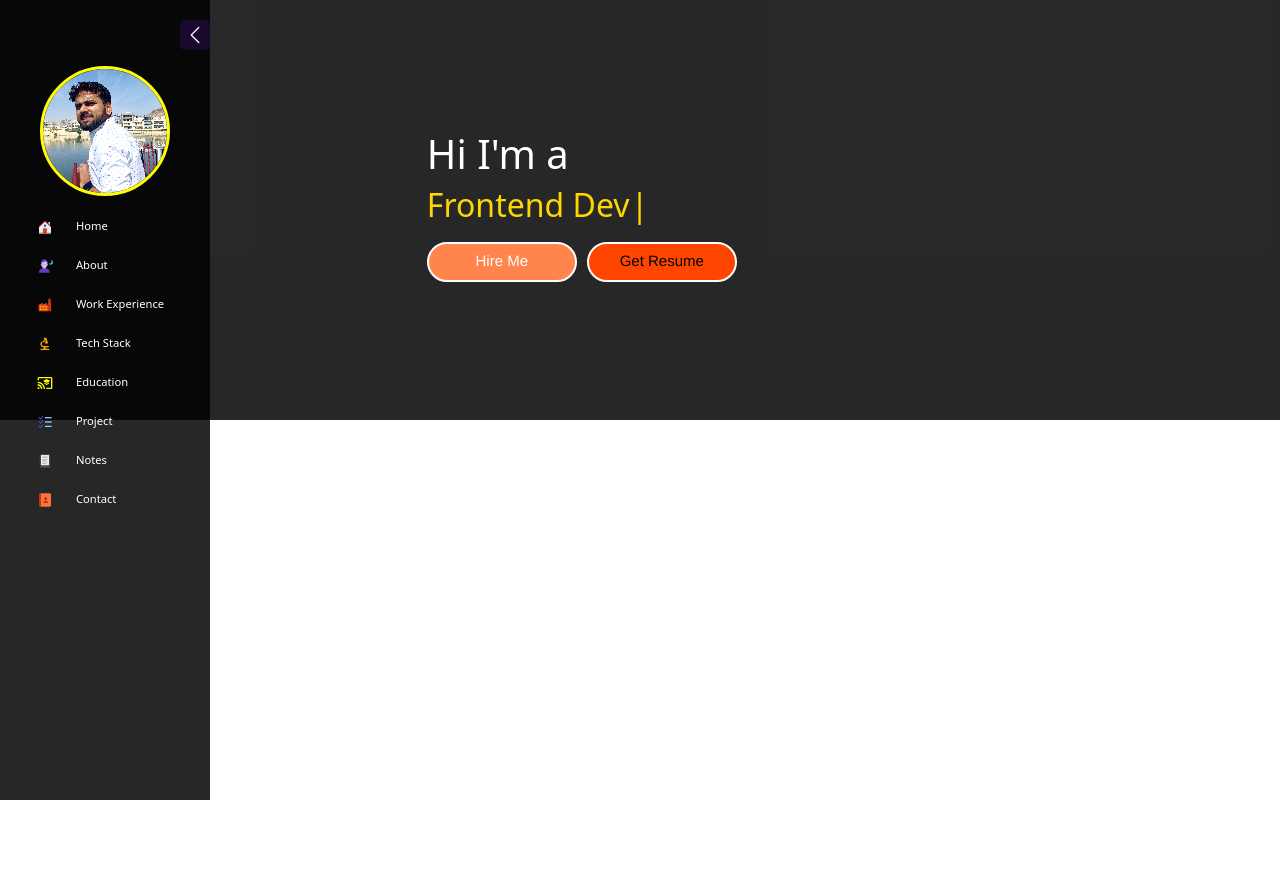
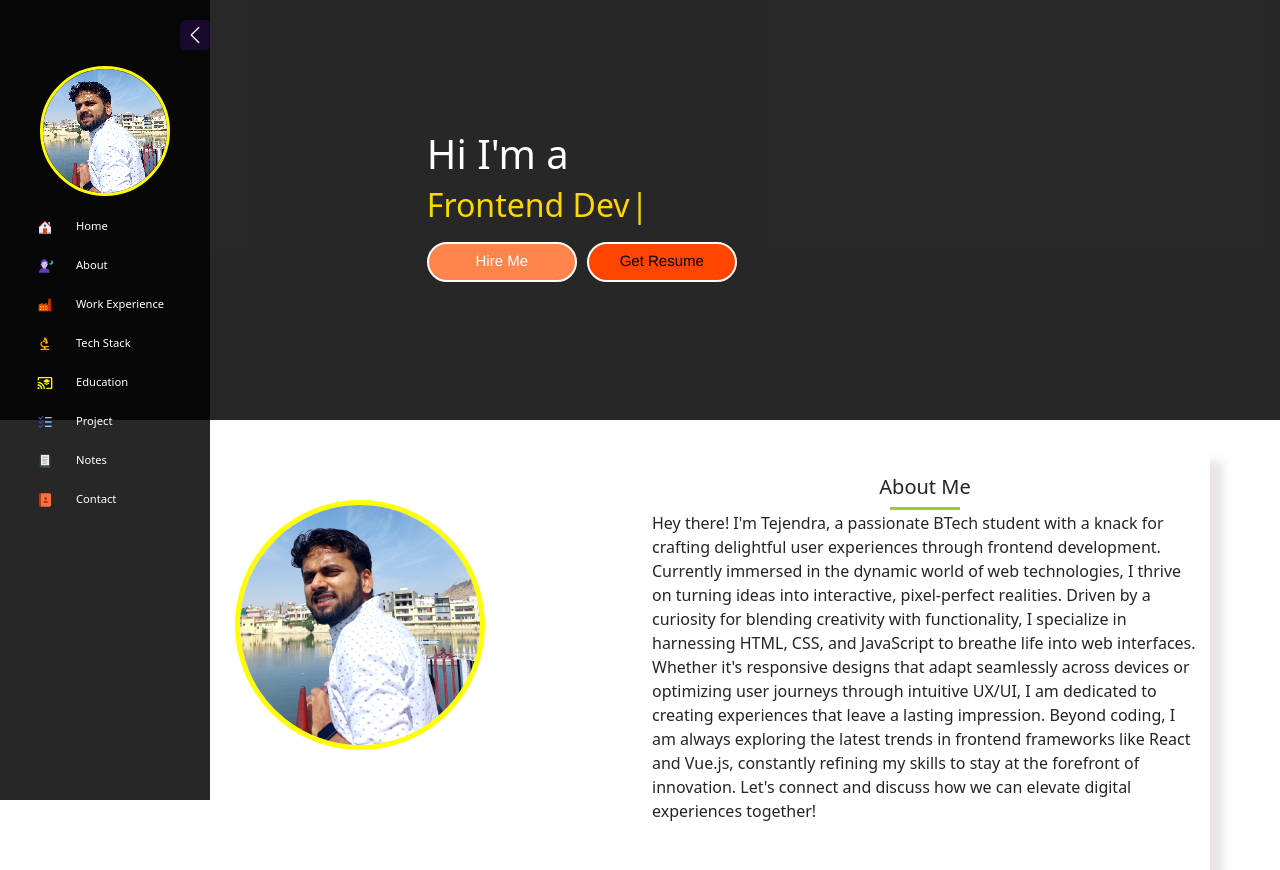
Before and after one commit to tejth/tejthPortfolio, a React (Vite) app: page / in a window 1280 px wide. Shown: the top 870 px of the page. Before the commit the page ends 800 px from the top, so only its background shows below. Built offline with nearby package versions, Linux system fonts and the light colour scheme.

Commit message:
add about section

```diff
--- a/src/App.jsx
+++ b/src/App.jsx
@@ -1,9 +1,11 @@
-import "./App.css";
+import React from "react";
 import Sidebar from "./Components/Sidebar/Sidebar";
+import About from "./Components/About/About";
 function App() {
   return (
     <>
       <Sidebar />
+      <About />
     </>
   );
 }
--- /dev/null
+++ b/src/Components/About/About.css
@@ -0,0 +1,33 @@
+.about-section {
+  box-shadow: 15px 9px 9px -2px rgba(230, 224, 224, 0.86);
+  -webkit-box-shadow: 15px 9px 9px -2px rgba(230, 224, 224, 0.86);
+  -moz-box-shadow: 15px 9px 9px -2px rgba(230, 224, 224, 0.86);
+  margin-top: 30px;
+  height: 420px;
+}
+
+.about-image img {
+  height: 250px;
+  width: 250px;
+  border-radius: 190px;
+  margin-top: 50px;
+  align-items: center;
+  margin-left: 28%;
+  border: 5px solid yellow;
+  object-fit: cover;
+}
+
+.about-details {
+  margin-top: 25px;
+}
+
+.about-title h5 {
+  text-align: center;
+}
+.line {
+  display: block;
+  width: 70px;
+  height: 3px;
+  margin: 1px auto;
+  background-color: yellowgreen;
+}
--- /dev/null
+++ b/src/Components/About/About.jsx
@@ -0,0 +1,43 @@
+import React from "react";
+import "./About.css";
+import ProfilePic from "../../image/profile.jpg";
+
+function About() {
+  return (
+    <div className="container about-section">
+      <div className="row">
+        <div className="col-xl-6 col-lg-6 col-md-12 col-sm-12">
+          <div className="about-image">
+            <img src={ProfilePic} alt="PROFILE PHOTO" />
+          </div>
+        </div>
+        <div className="col-xl-6 col-lg-6 col-md-12 col-sm-12">
+          <div className="about-details">
+            <div className="about-title">
+              <h5>About Me</h5>
+              <span className="line"></span>
+            </div>
+            <p>
+              Hey there! I'm Tejendra, a passionate BTech student with a knack
+              for crafting delightful user experiences through frontend
+              development. Currently immersed in the dynamic world of web
+              technologies, I thrive on turning ideas into interactive,
+              pixel-perfect realities. Driven by a curiosity for blending
+              creativity with functionality, I specialize in harnessing HTML,
+              CSS, and JavaScript to breathe life into web interfaces. Whether
+              it's responsive designs that adapt seamlessly across devices or
+              optimizing user journeys through intuitive UX/UI, I am dedicated
+              to creating experiences that leave a lasting impression. Beyond
+              coding, I am always exploring the latest trends in frontend
+              frameworks like React and Vue.js, constantly refining my skills to
+              stay at the forefront of innovation. Let's connect and discuss how
+              we can elevate digital experiences together!
+            </p>
+          </div>
+        </div>
+      </div>
+    </div>
+  );
+}
+
+export default About;
```
